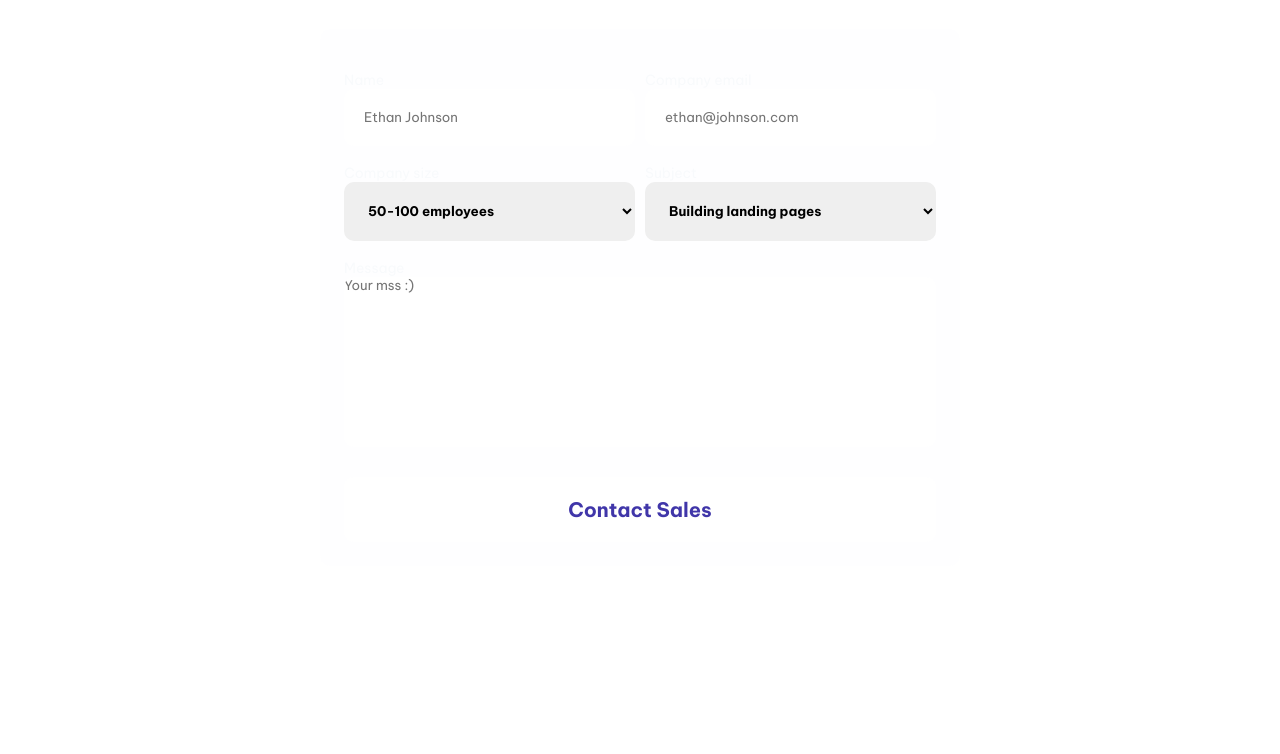
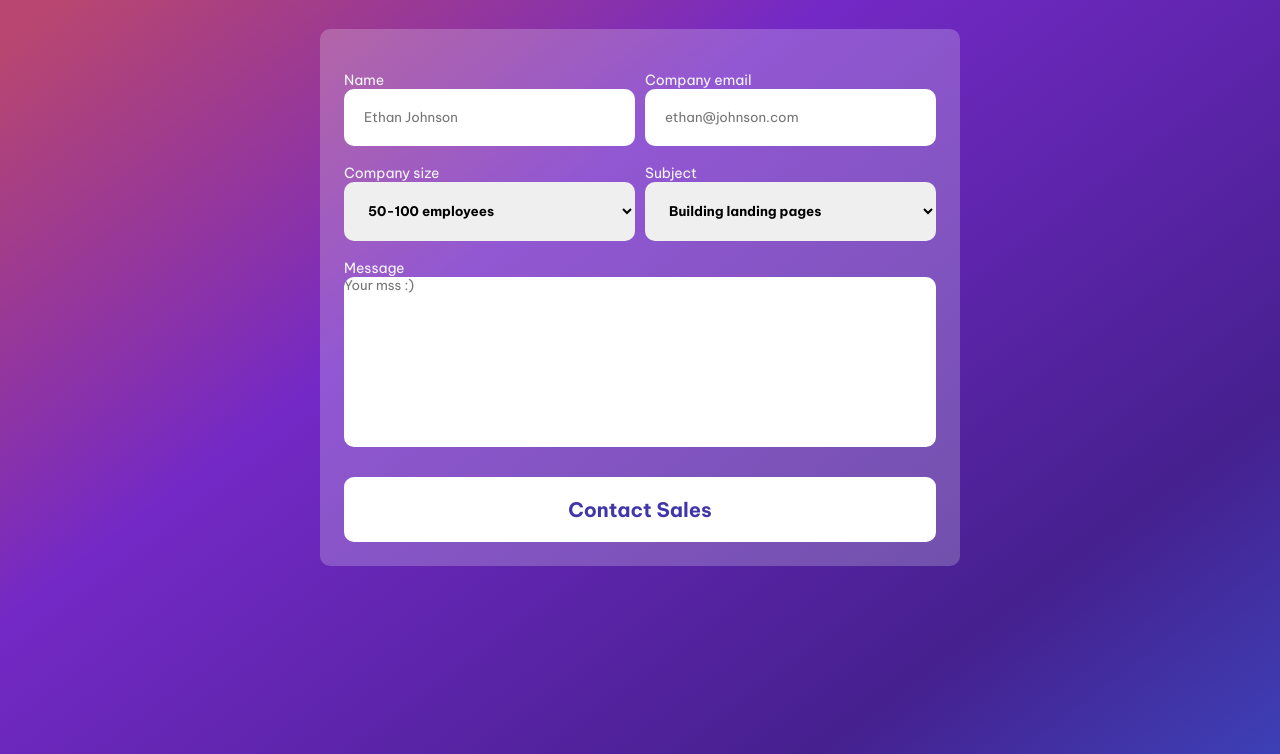
Before and after one commit to faazdy/Simple-Contact-Page, a plain HTML site: page index.html in a window 1280 px wide. Shown: the part 281-1035 px from the top of the page. Drawn offline with Linux system fonts and the light colour scheme.

Commit message:
style.css

```diff
--- a/style.css
+++ b/style.css
@@ -5,7 +5,7 @@
 }
 
 body{
-    background-image: url(../Recursos/dccl--responsive-contact-page/bg-image.svg);
+    background-image: url(bg-image.svg);
     background-size: cover;
     background-position: center;
     font-family: 'Be Vietnam Pro', sans-serif;
```
